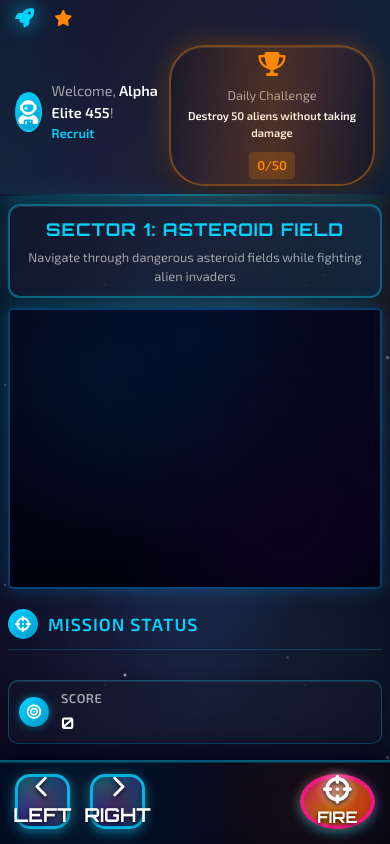
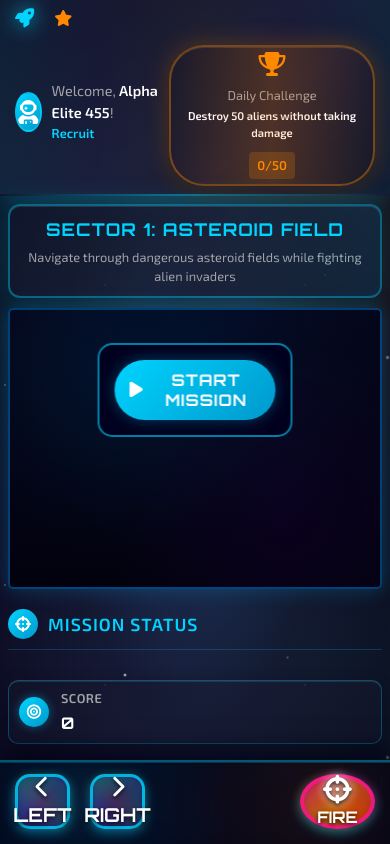
Before and after one commit to AamnaZafar02/cosmic-commander-elite, a website: page frontend/game.html in a window 390 px wide. Shown: the top 844 px of the page. Drawn offline with Linux system fonts and the light colour scheme; no server answers.

Commit message:
Fix mobile start button visibility on game page

```diff
--- a/frontend/styles/game.css
+++ b/frontend/styles/game.css
@@ -1541,9 +1541,30 @@ body::before {
         max-height: calc(100vh - 220px);
     }
 
-    /* Hide desktop controls on mobile */
+    /* Show game controls on mobile but positioned above mobile controls */
     .game-controls {
-        display: none;
+        display: flex !important;
+        position: fixed;
+        top: 50%;
+        left: 50%;
+        transform: translate(-50%, -50%);
+        z-index: 999;
+        background: rgba(0, 0, 30, 0.9);
+        padding: 20px;
+        border-radius: 15px;
+        border: 2px solid rgba(0, 212, 255, 0.6);
+        backdrop-filter: blur(10px);
+    }
+
+    .control-btn {
+        font-size: 1.1rem !important;
+        padding: 12px 20px !important;
+        min-width: 150px;
+    }
+
+    /* Ensure start button is always visible when game is not running */
+    .game-controls:not([style*="display: none"]) {
+        display: flex !important;
     }
 
     /* Mobile header adjustments */
@@ -1593,6 +1614,18 @@ body::before {
     .mobile-controls {
         padding: 12px 15px 15px 15px;
     }
+
+    /* Mobile game controls positioning */
+    .game-controls {
+        top: 45% !important;
+        padding: 15px !important;
+    }
+
+    .control-btn {
+        font-size: 1rem !important;
+        padding: 10px 15px !important;
+        min-width: 120px !important;
+    }
 }
 
 /* Landscape mobile adjustments */
```
